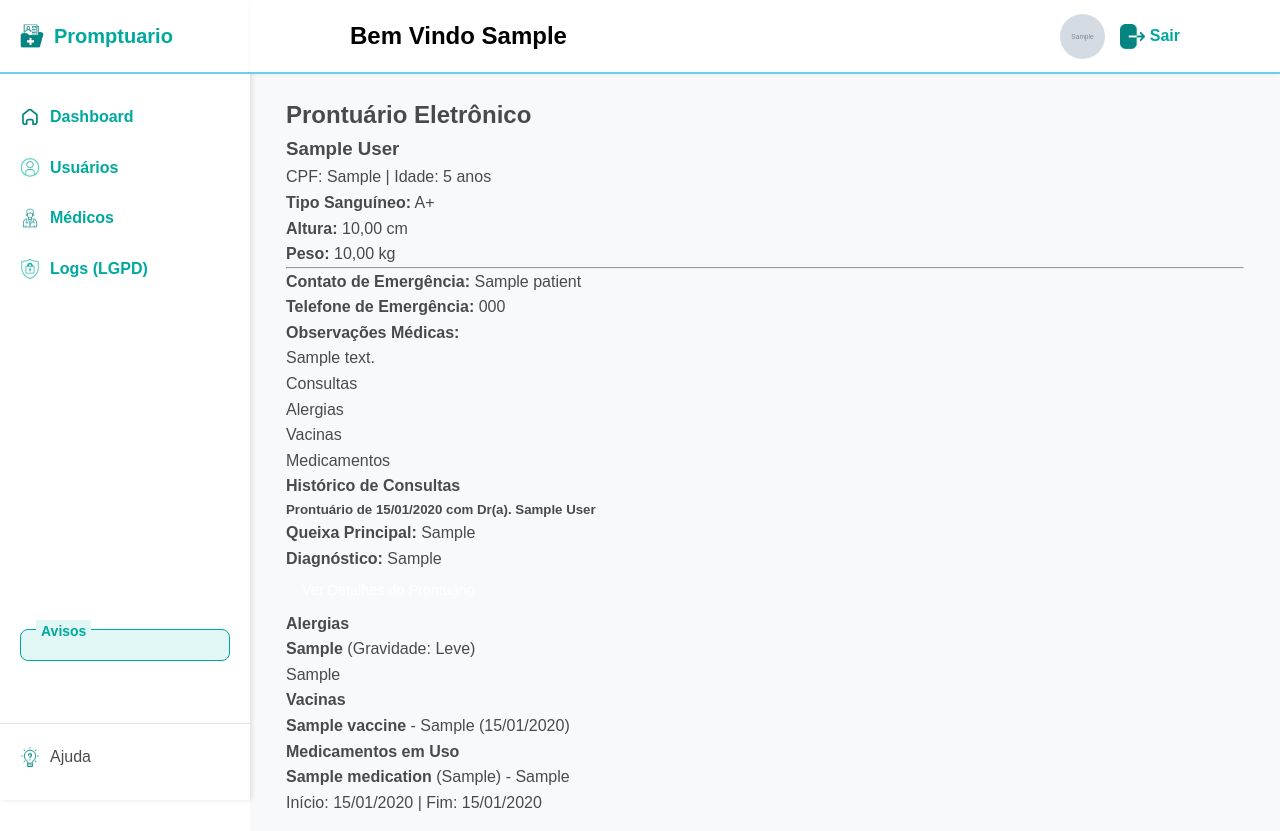
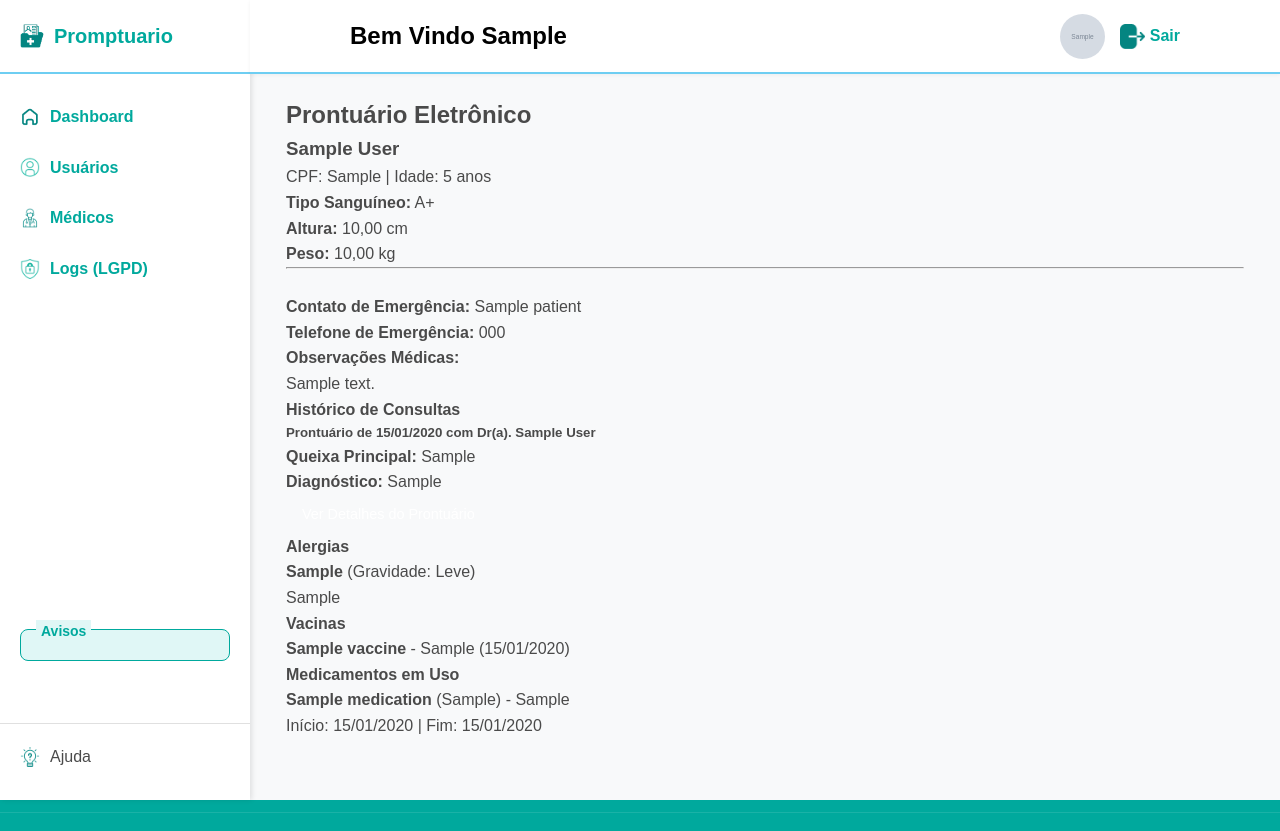
Before and after one commit to Carlos-Eduardo-Suassuna-Santiago/PROMPTUARIO, a Django app: page /patients/1/ in a window 1280 px wide. Shown: the top 831 px of the page. Run offline with Django 4.2, Linux system fonts and the light colour scheme; a user stored in the database is signed in; data comes from the database, SQL or seed files in the repository; tables that the repository leaves empty hold one stand-in row (values such as "Sample post"); grey boxes marked "Sample" are stand-in pictures.

Commit message:
Atualização nas estilizaçoes

```diff
--- a/templates/patients/patient_detail.html
+++ b/templates/patients/patient_detail.html
@@ -22,6 +22,7 @@
                 </div>
             </div>
             <hr>
+            <br>
             <div class="row">
                 <div class="col-md-6">
                     <p><strong>Contato de Emergência:</strong> {{ patient.emergency_contact_name|default:"Não informado" }}</p>
@@ -34,22 +35,6 @@
             </div>
         </div>
     </div>
-
-    <!-- Abas de Navegação -->
-    <ul class="nav nav-tabs" id="myTab" role="tablist">
-        <li class="nav-item" role="presentation">
-            <a class="nav-link active" id="records-tab" data-toggle="tab" href="#records" role="tab">Consultas</a>
-        </li>
-        <li class="nav-item" role="presentation">
-            <a class="nav-link" id="allergies-tab" data-toggle="tab" href="#allergies" role="tab">Alergias</a>
-        </li>
-        <li class="nav-item" role="presentation">
-            <a class="nav-link" id="vaccines-tab" data-toggle="tab" href="#vaccines" role="tab">Vacinas</a>
-        </li>
-        <li class="nav-item" role="presentation">
-            <a class="nav-link" id="medications-tab" data-toggle="tab" href="#medications" role="tab">Medicamentos</a>
-        </li>
-    </ul>
 
     <!-- Conteúdo das Abas -->
     <div class="tab-content" id="myTabContent">
```
Also changed, not shown: templates/accounts/user_detail.html (+6 -2 lines).
